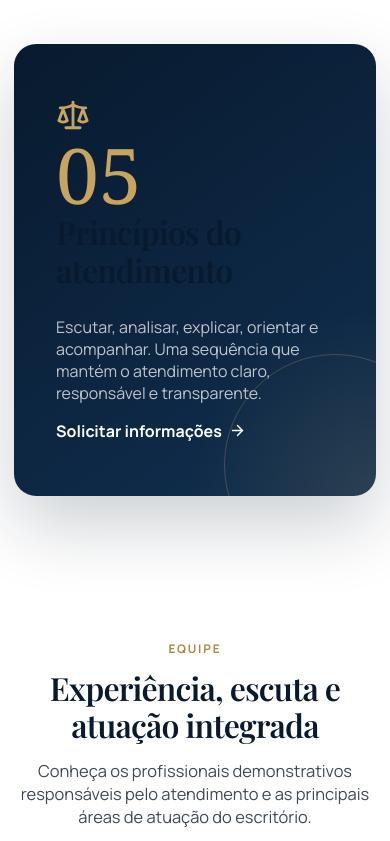
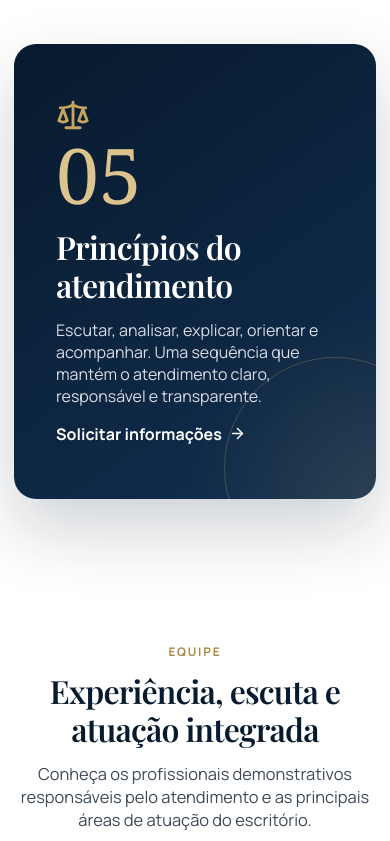
Before and after one commit to RicardoRibeiro-Prof/almeida-castro-advocacia, a React (Vite) app: page / in a window 390 px wide. Shown: the part 5926-6767 px from the top of the page. Built offline with nearby package versions, Linux system fonts and the light colour scheme.

Commit message:
Corrige contraste do card de princípios

```diff
--- a/src/styles/premium.css
+++ b/src/styles/premium.css
@@ -17,6 +17,7 @@ h2,
 .brand__text strong,
 .article-card h3,
 .team-card h3,
+.principles-card h2,
 .principles-card h3 {
   font-family: "Playfair Display", Georgia, serif;
 }
@@ -148,6 +149,24 @@ h2,
     linear-gradient(145deg, #081a2e, #102f50);
 }
 .principles-card--premium > svg { color: var(--gold-500); }
+.principles-card--premium .principles-card__number { color: var(--gold-300); }
+.principles-card--premium h2,
+.principles-card--premium h3 {
+  margin: 15px 0;
+  color: #ffffff;
+  font-size: clamp(1.85rem, 3vw, 2.45rem);
+  font-weight: 600;
+  line-height: 1.18;
+}
+.principles-card--premium p {
+  color: rgba(255, 255, 255, 0.84);
+}
+.principles-card--premium .text-link--light {
+  color: #ffffff;
+}
+.principles-card--premium .text-link--light:hover {
+  color: var(--gold-300);
+}
 
 .team-card,
 .article-card { border-color: rgba(15, 39, 68, 0.08); box-shadow: var(--shadow-soft); }
@@ -195,4 +214,6 @@ h2,
   .hero__visual-card { right: 12px; bottom: -26px; width: calc(100% - 24px); }
   .institutional-strip article { padding: 20px 10px; }
   .team-card__image { height: 350px; }
+  .principles-card--premium h2,
+  .principles-card--premium h3 { font-size: 2rem; }
 }
```
